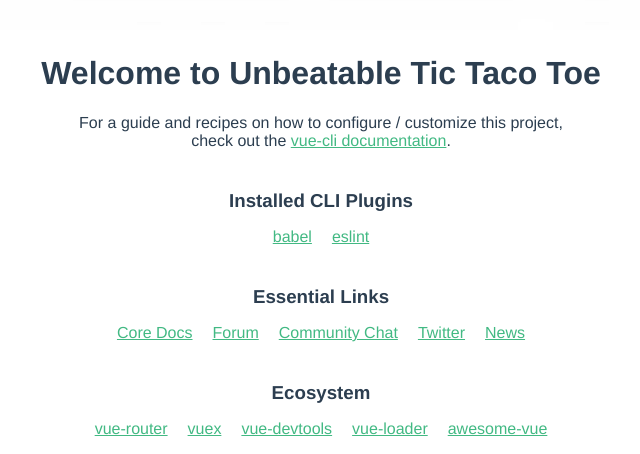
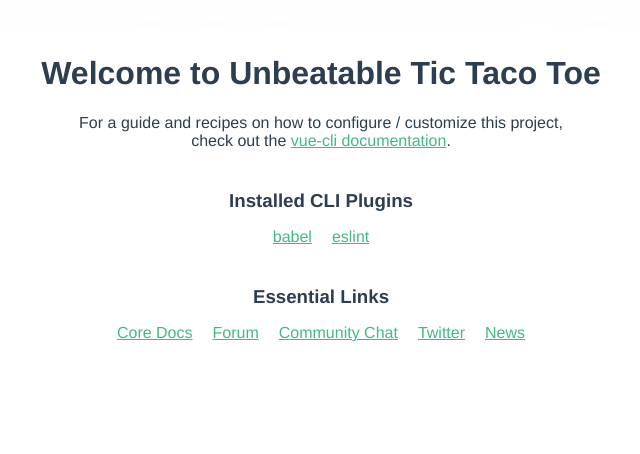
Before and after one commit to allisonecrenshaw/unbeatable-tic-tac-toe-cli, a Vue app: page / in a window 1280 px wide. Shown: the part 4126-4580 px from the top of the page, without its empty margins (319-959 px from the left). After the commit the page ends 4484 px from the top, so only its background shows below. Built offline with nearby package versions, Linux system fonts and the light colour scheme.

Commit message:
Removed unnecessary text.

```diff
--- a/src/components/HelloWorld.vue
+++ b/src/components/HelloWorld.vue
@@ -2,41 +2,73 @@
     <div class="hello">
         <h1>{{ msg }}</h1>
         <p>
-      For a guide and recipes on how to configure / customize this project,<br>
+            For a guide and recipes on how to configure / customize this
+            project,<br />
             check out the
-      <a href="https://cli.vuejs.org" target="_blank" rel="noopener">vue-cli documentation</a>.
+            <a href="https://cli.vuejs.org" target="_blank" rel="noopener"
+                >vue-cli documentation</a
+            >.
         </p>
         <h3>Installed CLI Plugins</h3>
         <ul>
-      <li><a href="https://github.com/vuejs/vue-cli/tree/dev/packages/%40vue/cli-plugin-babel" target="_blank" rel="noopener">babel</a></li>
-      <li><a href="https://github.com/vuejs/vue-cli/tree/dev/packages/%40vue/cli-plugin-eslint" target="_blank" rel="noopener">eslint</a></li>
+            <li>
+                <a
+                    href="https://github.com/vuejs/vue-cli/tree/dev/packages/%40vue/cli-plugin-babel"
+                    target="_blank"
+                    rel="noopener"
+                    >babel</a
+                >
+            </li>
+            <li>
+                <a
+                    href="https://github.com/vuejs/vue-cli/tree/dev/packages/%40vue/cli-plugin-eslint"
+                    target="_blank"
+                    rel="noopener"
+                    >eslint</a
+                >
+            </li>
         </ul>
         <h3>Essential Links</h3>
         <ul>
-      <li><a href="https://vuejs.org" target="_blank" rel="noopener">Core Docs</a></li>
-      <li><a href="https://forum.vuejs.org" target="_blank" rel="noopener">Forum</a></li>
-      <li><a href="https://chat.vuejs.org" target="_blank" rel="noopener">Community Chat</a></li>
-      <li><a href="https://twitter.com/vuejs" target="_blank" rel="noopener">Twitter</a></li>
-      <li><a href="https://news.vuejs.org" target="_blank" rel="noopener">News</a></li>
-    </ul>
-    <h3>Ecosystem</h3>
-    <ul>
-      <li><a href="https://router.vuejs.org" target="_blank" rel="noopener">vue-router</a></li>
-      <li><a href="https://vuex.vuejs.org" target="_blank" rel="noopener">vuex</a></li>
-      <li><a href="https://github.com/vuejs/vue-devtools#vue-devtools" target="_blank" rel="noopener">vue-devtools</a></li>
-      <li><a href="https://vue-loader.vuejs.org" target="_blank" rel="noopener">vue-loader</a></li>
-      <li><a href="https://github.com/vuejs/awesome-vue" target="_blank" rel="noopener">awesome-vue</a></li>
+            <li>
+                <a href="https://vuejs.org" target="_blank" rel="noopener"
+                    >Core Docs</a
+                >
+            </li>
+            <li>
+                <a href="https://forum.vuejs.org" target="_blank" rel="noopener"
+                    >Forum</a
+                >
+            </li>
+            <li>
+                <a href="https://chat.vuejs.org" target="_blank" rel="noopener"
+                    >Community Chat</a
+                >
+            </li>
+            <li>
+                <a
+                    href="https://twitter.com/vuejs"
+                    target="_blank"
+                    rel="noopener"
+                    >Twitter</a
+                >
+            </li>
+            <li>
+                <a href="https://news.vuejs.org" target="_blank" rel="noopener"
+                    >News</a
+                >
+            </li>
         </ul>
     </div>
 </template>
 
 <script>
 export default {
-  name: 'HelloWorld',
+    name: "HelloWorld",
     props: {
-    msg: String
-  }
-}
+        msg: String,
+    },
+};
 </script>
 
 <!-- Add "scoped" attribute to limit CSS to this component only -->
```
Lines whose indentation alone changed are shown as unchanged.
